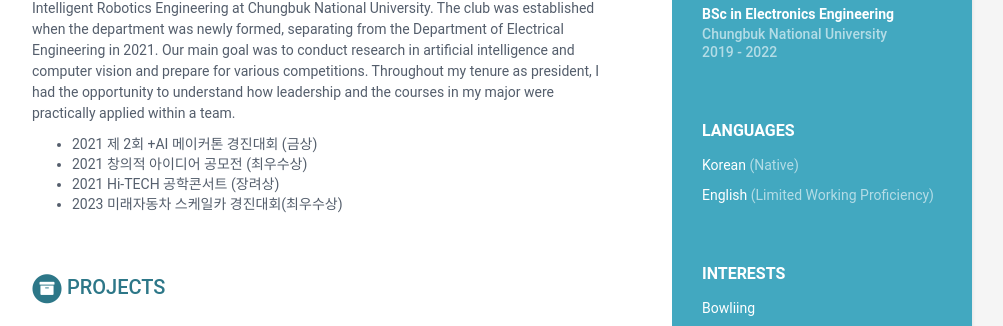
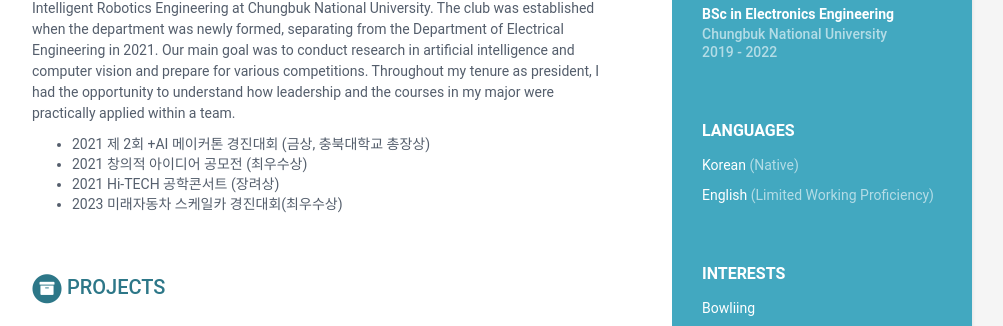
Before and after one commit to LiamSumin/LiamSumin.github.io, a Jekyll site: the page built from index.html, in a window 1280 px wide and 900 px high, scrolled down 560 px. Shown: the part 124-450 px from the top of the window, without its empty margins (168-1171 px from the left). Built offline with Jekyll 4.4.1, drawn with Linux system fonts in a browser that asks for light colours.

Commit message:
edit website

```diff
--- a/_data/data.yml
+++ b/_data/data.yml
@@ -111,7 +111,7 @@ experiences:
           The club was established when the department was newly formed, separating from the Department of Electrical Engineering in 2021.
           Our main goal was to conduct research in artificial intelligence and computer vision and prepare for various competitions.
           Throughout my tenure as president, I had the opportunity to understand how leadership and the courses in my major were practically applied within a team.
-            - 2021 제 2회 +AI 메이커톤 경진대회 (금상)
+            - 2021 제 2회 +AI 메이커톤 경진대회 (금상, 충북대학교 총장상)
             - 2021 창의적 아이디어 공모전 (최우수상)
             - 2021 Hi-TECH 공학콘서트 (장려상)
             - 2023 미래자동차 스케일카 경진대회(최우수상)
@@ -150,7 +150,7 @@ oss:
 
     contributions:
       - title: 'MixFormer: End-to-End Tracking with Iterative Mixed Attention'
-        link: "#"
+        link: "https://dawn-prawn-66d.notion.site/MixFormer-End-to-End-Tracking-with-Iterative-Mixed-Attention-75812787d4c741ca8b8a04ca386eebc1"
         tagline: "Arxiv, after CVPR for another journal"
 
       - title: 'An Image is Worth 16x16 Words: Transformers for Image Recognition at Scale'
```
